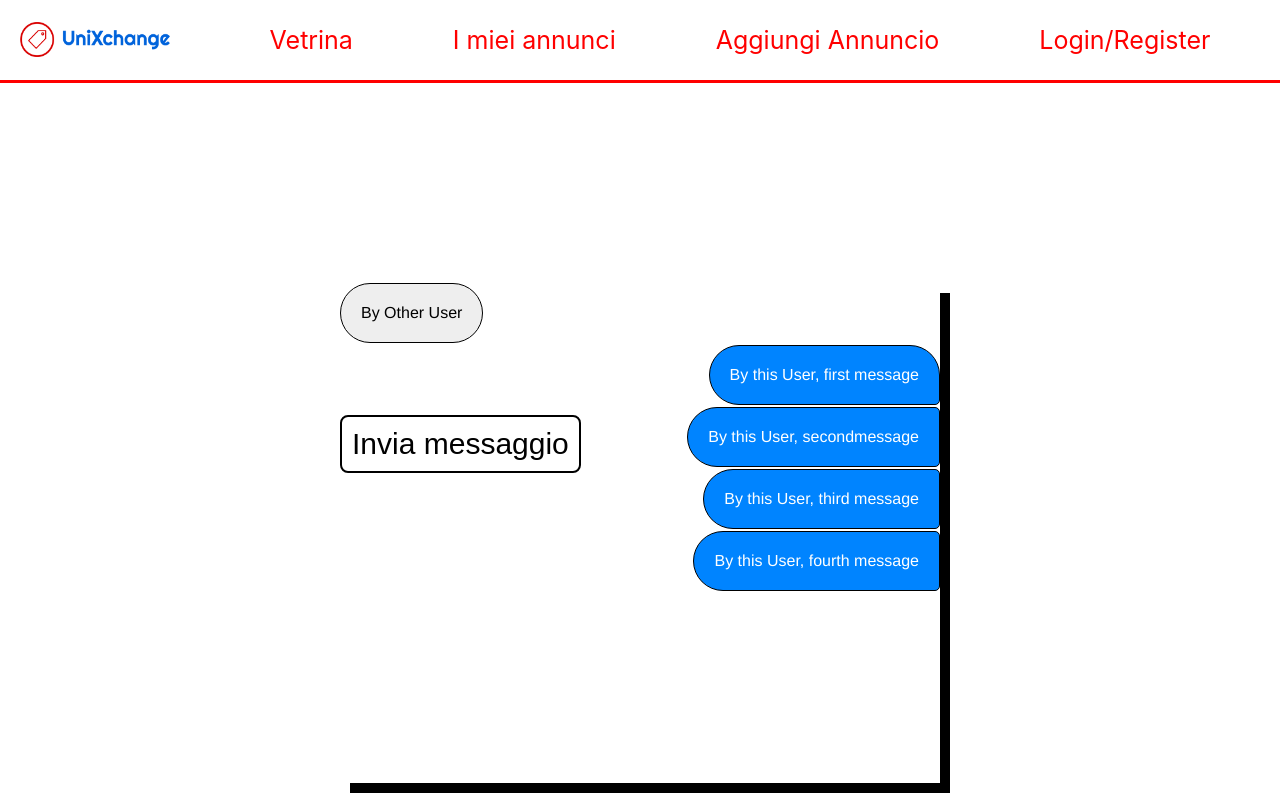
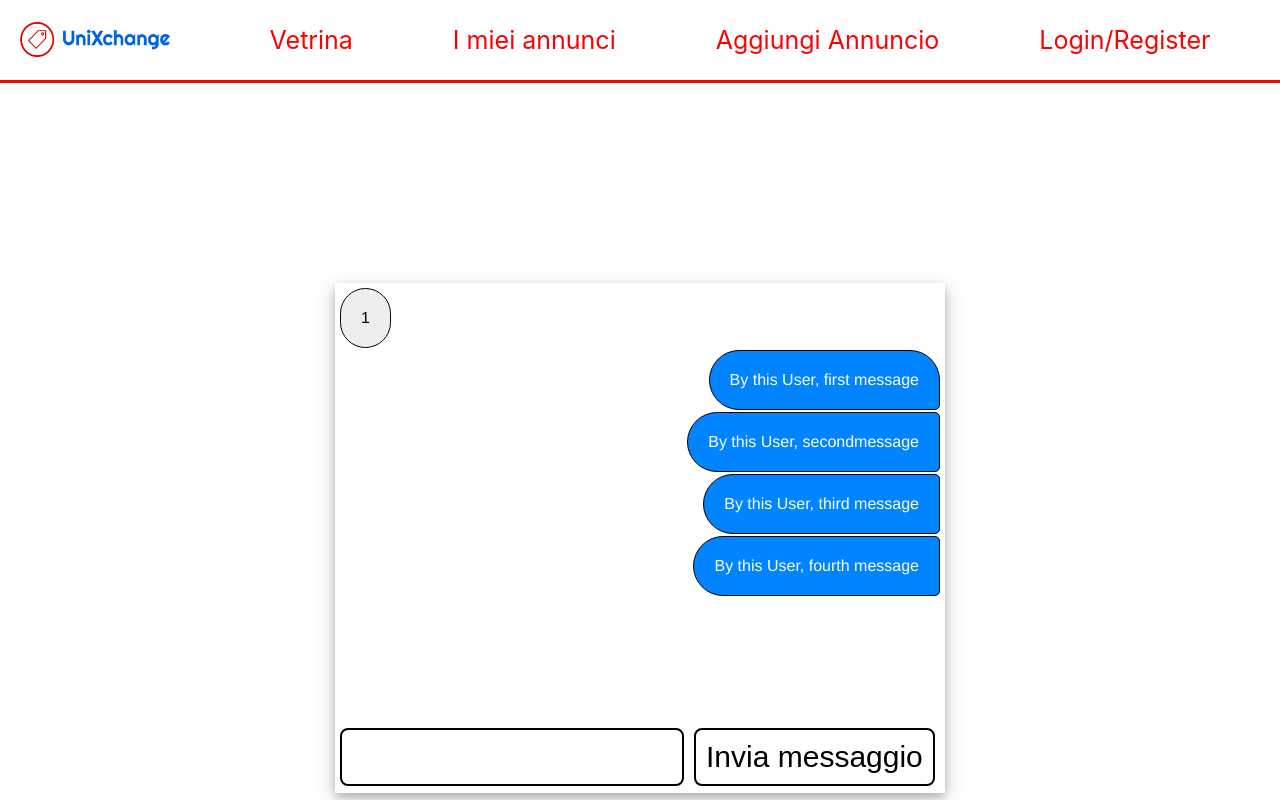
Before and after one commit to federico1110/UniXchange, a React (Create React App) app in the folder client/: page /chatUtente/1 in a window 1280 px wide. Built offline with nearby package versions, Linux system fonts and the light colour scheme; no server answers.

Commit message:
Controllo sull'esistenza dell'URL per le chat e lievi modifiche al css

```diff
--- a/client/src/App.css
+++ b/client/src/App.css
@@ -344,9 +344,25 @@ input[type=checkbox] {
 
 .chat-container {
   margin-top: 200px;
-  box-shadow: 10px 10px;
+  padding: 5px;
+  box-shadow: 0 4px 8px 0 rgba(0, 0, 0, 0.2), 0 6px 20px 0 rgba(0, 0, 0, 0.19);
   width: 600px;
   height: 500px;
+}
+
+.chat-list{
+  height: 440px;
+}
+
+#chat-text{
+  width: 320px;
+  height: 34px;
+  margin-right: 10px;
+
+  font-size: 30px;
+  border-radius: 8px;
+  border: 2px solid black;
+  background-color: white;
 }
 
 .chat-list li {
@@ -379,13 +395,9 @@ input[type=checkbox] {
 }
 
 #chat-btn {
-  margin-top: 30px;
   padding: 10px;
   font-size: 30px;
   border-radius: 8px;
   border: 2px solid black;
   background-color: white;
-  height: 30%;
-  margin-right: 10px;
-  align-self: center;
 }
--- a/client/src/pages/chat-utente.js
+++ b/client/src/pages/chat-utente.js
@@ -1,5 +1,8 @@
 import React from "react";
+import axios from "axios";
 import { useParams } from "react-router-dom";
+
+const serverURL = process.env.REACT_APP_SERVER_URL || "http://localhost:3001";
 
 export const ChatUtente = () => {
     return (
@@ -9,35 +12,53 @@ export const ChatUtente = () => {
     );
 };
 
+const checkAnnuncio = async (nome) => {
+    try {
+        const response = await axios.get(`${serverURL}/api/v1/annuncio`, {
+            params: {
+                nome: nome,
+                fullmatch: true
+            }
+        });
+    } catch (error) {
+        if (error.response.status === 404) {
+            window.location.replace('/vetrina');
+        }
+    };
+}
 
 const Chat = () => {
 
-    let idAnnuncio = useParams();
-    console.log(idAnnuncio);
+    let nomeAnnuncio = useParams();
+    checkAnnuncio(nomeAnnuncio.id);
 
     return (
         <div className="chat-container">
-            <div class="chat-text">
             <ul class="chat-list">
-                    <li class="chat-item-him">By Other User</li>
+                <li class="chat-item-him">{nomeAnnuncio.id}</li>
                 <li class="chat-item-me">By this User, first message</li>
                 <li class="chat-item-me">By this User, secondmessage</li>
                 <li class="chat-item-me">By this User, third message</li>
                 <li class="chat-item-me">By this User, fourth message</li>
             </ul>
+            <div>
+                <form>
+                    <input type="text" id="chat-text" name="chat" />
+                    <button id="chat-btn" type="submit">Invia messaggio</button>
+                </form>
             </div>
-            <form>
-                <button id="info-btn" type="submit">Invia messaggio</button>
-            </form>
         </div>
     );
 };
 
+/**
+Check annuncio esiste
 
-/*<ul>
- <li class="him">By Other User</li>
- <li class="me">By this User, first message</li>
- <li class="me">By this User, secondmessage</li>
- <li class="me">By this User, third message</li>
- <li class="me">By this User, fourth message</li>
-</ul>*/
+Inserisci test mockup utente venditore
+
+Get mittente dest X ann
+Get dest mittente X ann
+Unisci array e ordina decr
+
+Form validate col messaggio da utente a venditore sull' idannuncio
+*/
--- a/client/src/pages/vetrina.js
+++ b/client/src/pages/vetrina.js
@@ -155,7 +155,7 @@ export const Vetrina = () => {
                     <h3>Descrizione: {annuncio.descrizione}</h3>
                   </div>
                   <div>
-                    <Link to={`/chatUtente/${annuncio._id}`}><button id="info-btn">Richiedi informazioni</button></Link>
+                    <Link to={`/chatUtente/${annuncio.nome}`}><button id="info-btn">Richiedi informazioni</button></Link>
                   </div>
                   <div style={{ display: 'flex', justifyContent: 'center' }}>
                     <div id="img-container">
```
Also changed, not shown: 1 other file (tests, documents, lock files or other folders). Lines whose indentation alone changed are shown as unchanged.
